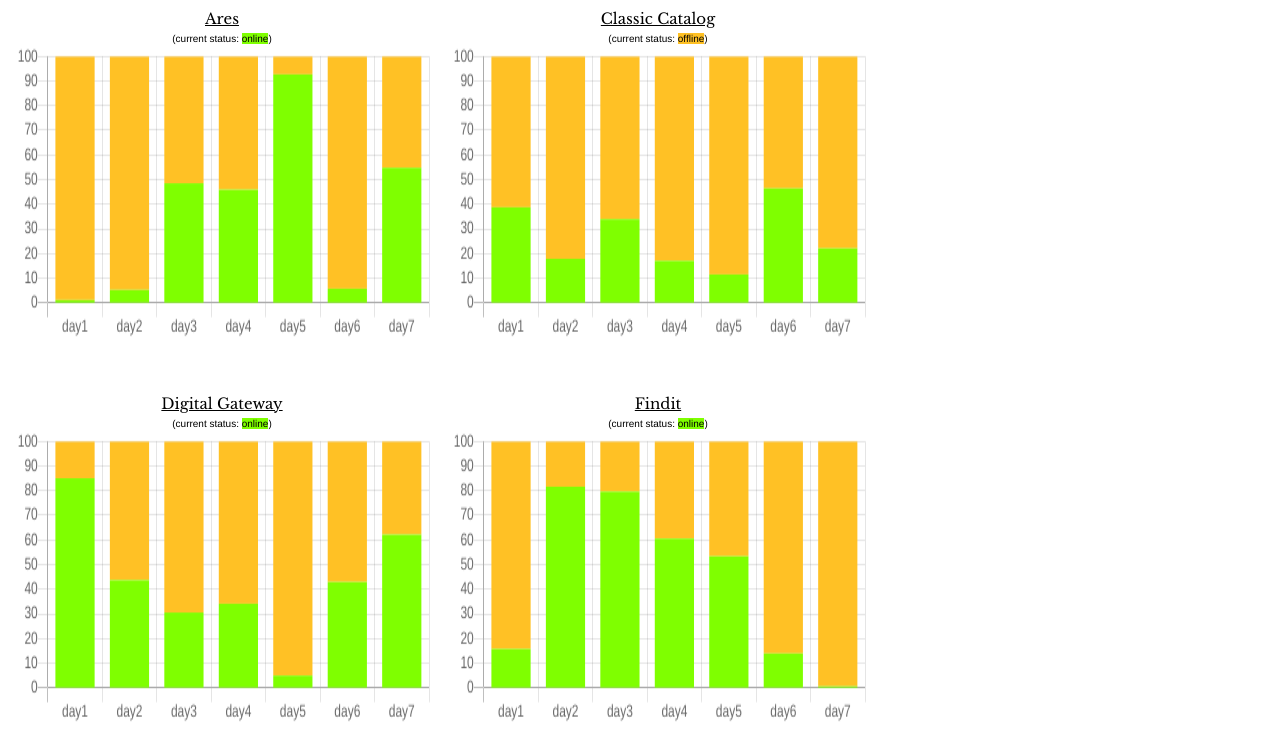
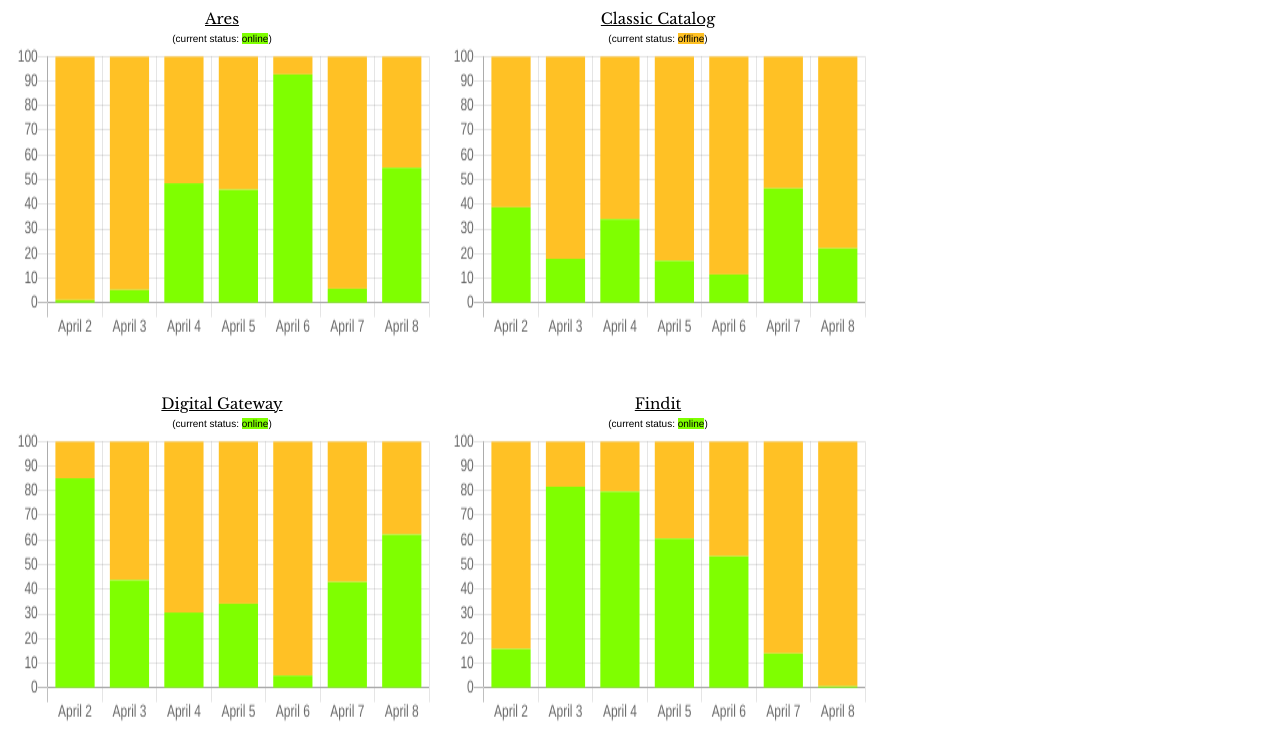
Before and after one commit to brenden-sweetman/Uptime_Site, a website: page index.html in a window 1280 px wide. Shown: the part 53-800 px from the top of the page. Drawn offline with nearby package versions, Linux system fonts and the light colour scheme.

Commit message:
moment.js loads last week

```diff
--- a/index.html
+++ b/index.html
@@ -5,6 +5,8 @@
   <!-- CDN's -->
     <script src="https://ajax.googleapis.com/ajax/libs/jquery/3.3.1/jquery.min.js"></script>
     <script src="https://cdnjs.cloudflare.com/ajax/libs/Chart.js/2.7.2/Chart.min.js"></script>
+    <script src="https://cdnjs.cloudflare.com/ajax/libs/moment.js/2.18.1/moment.js"></script>
+
   <!-- STYLE -->
     <link type="text/css" rel="stylesheet" href="css/style.css" />
     <link href="https://fonts.googleapis.com/css?family=Libre+Baskerville" rel="stylesheet">
--- a/js/main.js
+++ b/js/main.js
@@ -1,4 +1,6 @@
 /***** VARIABLES *****/
+moment().format();
+
 var services = [
   {
     name: 'Ares',
@@ -73,6 +75,16 @@ var services = [
   }
 ];
 
+var today = moment();
+var prevDay;
+var lastWeek = [];
+
+for(var i=1; i<8; i++) {
+  today = moment();
+  prevDay = today.subtract(i, 'days');
+  lastWeek.push(prevDay.format('MMMM') + ' ' + prevDay.date());
+}
+
 /***** EVENT LISTENERS *****/
 
 /***** FUNCTIONS ******/
@@ -88,7 +100,7 @@ function loadChart(service) {
   new Chart($('#' + service.id +'_chart'), {
     type: 'bar',
     data: {
-      labels: ['day1', 'day2', 'day3', 'day4', 'day5', 'day6', 'day7'],
+      labels: [lastWeek[6], lastWeek[5], lastWeek[4], lastWeek[3], lastWeek[2], lastWeek[1], lastWeek[0]],
       datasets: [
         {
           label: 'Uptime (%)',
```
Also changed, not shown: package.json (added, +26 -0 lines), 1 other file.
